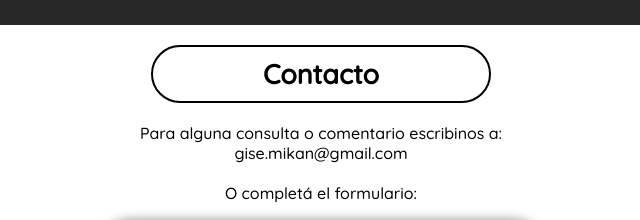
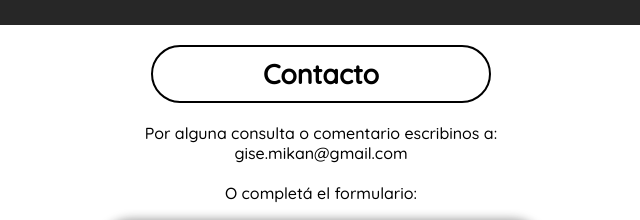
Before and after one commit to GMikan/CakesOps, a plain HTML site: page index.html in a window 1280 px wide. Shown: the part 2340-2560 px from the top of the page, 319-959 px from the left. Drawn offline with Linux system fonts and the light colour scheme.

Commit message:
Para convertido en Por

```diff
--- a/index.html
+++ b/index.html
@@ -136,7 +136,7 @@
     <a name="Sectioncontacto"></a><br><br><br>
     <section id="Contacto">
         <div class="cuadroseparador"><h2>Contacto</h2></div> <br>
-        <p>Para alguna consulta o comentario escribinos a:</p>
+        <p>Por alguna consulta o comentario escribinos a:</p>
         <a href="mailto:gise.mikan@gmail.com">gise.mikan@gmail.com</a> <br><br>
         <div>
             <p>O completá el formulario:</p> <br>
```
